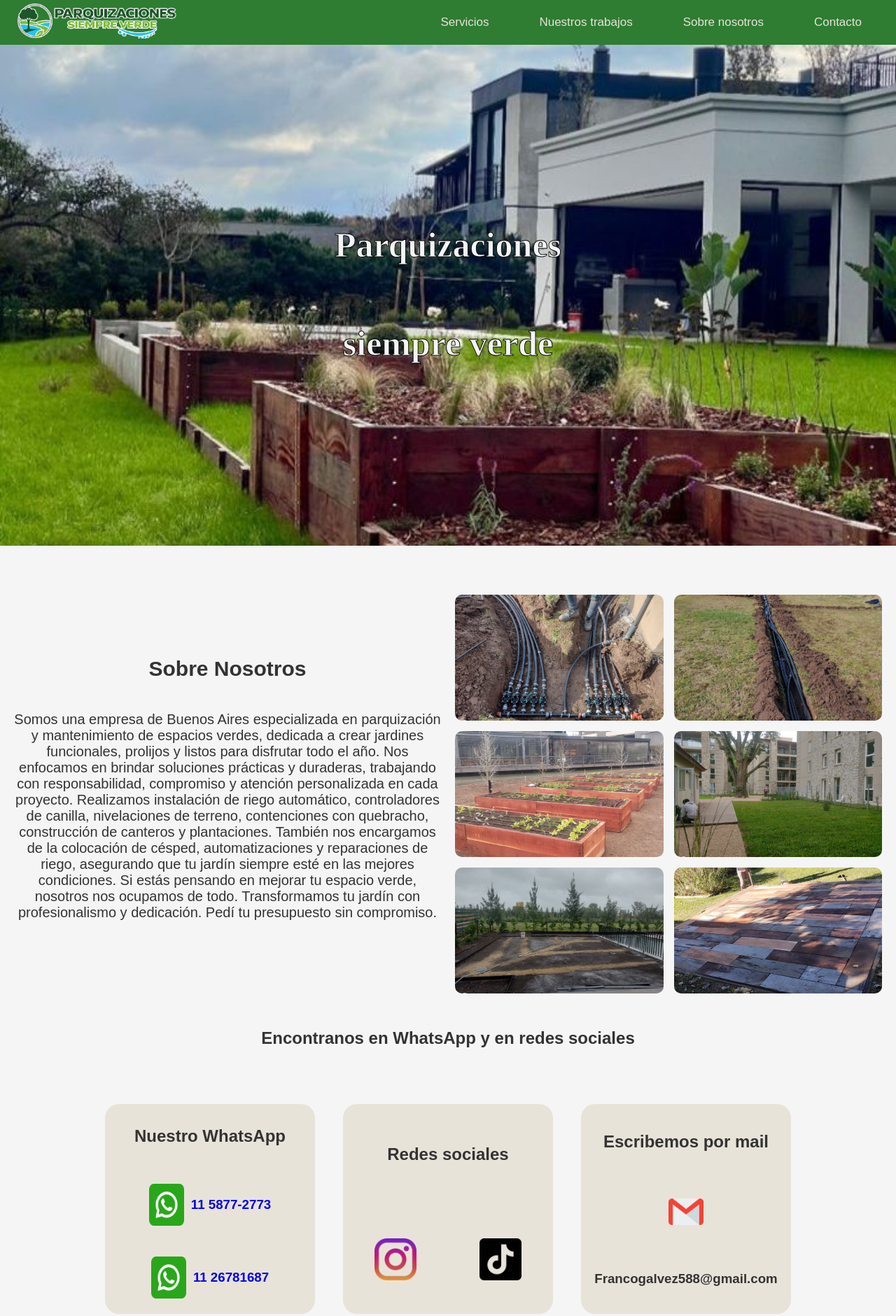
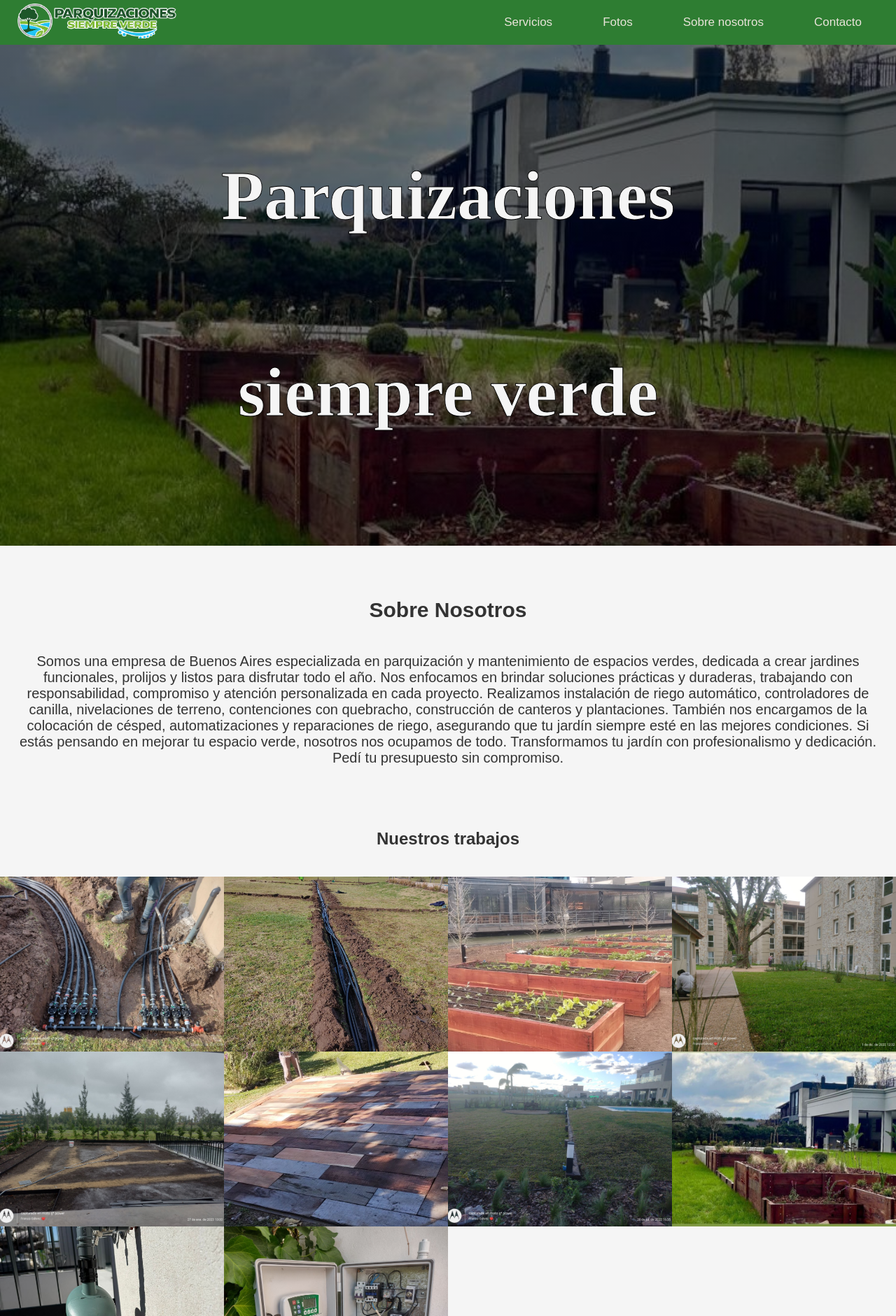
Before and after one commit to AleDC27/Parquizasiones-siempre-verde, a plain HTML site: page index.html in a window 1280 px wide. Shown: the top 1881 px of the page at 70% size. Drawn offline with Linux system fonts and the light colour scheme.

Commit message:
inicio titulo

```diff
--- a/index.css
+++ b/index.css
@@ -13,7 +13,6 @@ body {
   padding: 0;
   background-color: var(--blanco-suave);
   color: var(--gris-texto);
-  /*   overflow-x: hidden; */
 }
 
 /* .navbar{
@@ -102,9 +101,10 @@ section {
 .inicio {
   display: flex;
   width: 100%;
-  background-color: red;
   div {
-    background-image: url("/IMG/img\ 8.jpeg");
+      background-image:
+    linear-gradient(rgba(0, 0, 0, 0.5), rgba(0, 0, 0, 0.5)),
+    url("/IMG/img 8.jpeg");
     background-repeat: no-repeat;
     background-size: cover;
     background-position: center;
@@ -116,7 +116,7 @@ section {
     align-items: center;
     padding: 0 10px;
     h1 {
-      font-size: clamp(3rem, 8vw, 50px);
+      font-size: clamp(3rem, 8vw, 100px);
       font-family: "Roboto Slab", serif;
       color: var(--blanco-suave);
       -webkit-text-stroke: 0.9px black;
@@ -210,6 +210,8 @@ section {
     width: 50px;
   }
 }
+
+
 .about {
   padding: 50px 20px;
 }
@@ -227,20 +229,24 @@ section {
   text-align: center;
 }
 .about-gallery {
-  flex: 1;
+  display: flex;
+  flex-direction: column;
+  justify-content: center;
+  h1{
+    text-align: center;
+
+  }
 }
 
 .grid-fotos {
   display: flex;
   flex-wrap: wrap; /* permite que bajen a la siguiente línea */
-  gap: 15px;
   margin-top: 20px;
 }
 
 .grid-fotos img {
-  width: calc(50% - 7.5px); /* 2 columnas */
-  height: 180px;
-  border-radius: 10px;
+  width:25%; /* 2 columnas */
+  height: 250px;
   object-fit: cover;
   transition: 0.3s ease;
 }
@@ -248,6 +254,7 @@ section {
   transform: scale(1.05);
   cursor: pointer;
 }
+
 
 .lightbox {
   display: none;
@@ -355,11 +362,14 @@ section {
     flex-direction: column;
   }
   .about-text,
-  .about-gallery {
-    width: 100%;
-  }
-  .grid-fotos img {
-    width: 100%;
+
+  .grid-fotos {
+    gap: 10px;
+    img {
+      width: 100%;
+      height: 300px;
+    }
+
   }
   ::-webkit-scrollbar {
     display: none;
--- a/index.html
+++ b/index.html
@@ -19,7 +19,7 @@
 </label>
 <ul class="nav-links">
   <li><a href="#servicios">Servicios</a></li>
-  <li><a href="#nuestros-Trabajos">Nuestros trabajos</a></li>
+  <li><a href="#photos">Fotos</a></li>
   <li><a href="#about">Sobre nosotros</a></li>
 <!--   <li><a href="#opiniones">Opiniones</a></li> -->
   <li><a href="#contacto">Contacto</a></li>
@@ -48,8 +48,11 @@ Si estás pensando en mejorar tu espacio verde, nosotros nos ocupamos de todo. T
 Pedí tu presupuesto sin compromiso.
             </p>
         </div>
+      </div>
+    </section>
+    <section id="photos"">
       <div class="about-gallery">
-<!--             <h2>Nuestro Trabajo</h2> -->
+        <h1>Nuestros trabajos</h1>
         <div class="grid-fotos">
           <img src="/IMG/img 1.jpeg" alt="">
           <img src="/IMG/img 2.jpeg" alt="">
@@ -57,16 +60,18 @@ Pedí tu presupuesto sin compromiso.
           <img src="/IMG/img 4.jpeg" alt="">
           <img src="/IMG/img 5.jpeg" alt="">
           <img src="/IMG/img 6.jpeg" alt="">
+          <img src="/IMG/img 7.jpeg" alt="">
+          <img src="/IMG/img 8.jpeg" alt="">
+          <img src="/IMG/img 9.jpeg" alt="">
+          <img src="/IMG/img 10.jpeg" alt="">
         </div>
       </div>
-      </div>
+
     </section>
-<!--     <section id="opiniones" style="background: rgb(25, 235, 182);;height: 200vh;"><h1>Opiniones</h1></section> -->
 
     <section id="contacto" >
       <h1>Encontranos en WhatsApp y en redes sociales</h1>
       <div class="bloque-contacto">
-
         <div class="bloque-contacto-whatsapp">
           <h2>Nuestro WhatsApp</h2>
           <a href="https://wa.me/5491158772773" target="_blank" class="whatsapp-icon">
```
Lines whose indentation alone changed are shown as unchanged.
